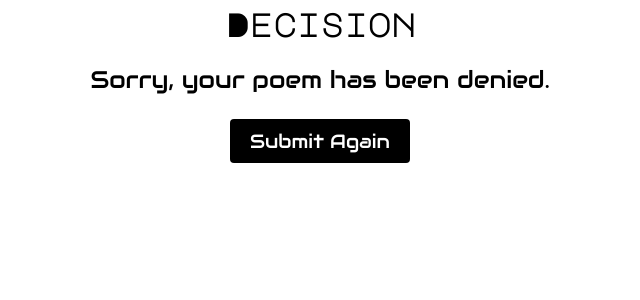
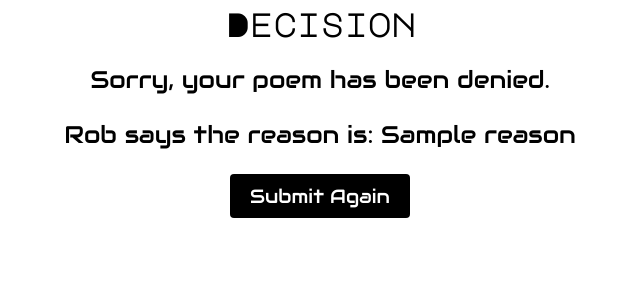
Before and after one commit to tmansmann0/RobotsDecideLitmag, a Flask app: template templates/result.html in a window 1280 px wide. Shown: the top 300 px of the page, without its empty margins (320-960 px from the left). Run offline with Flask 2, Linux system fonts and the light colour scheme; the template is opened without the code that fills it: most values are stand-ins (such as "Sample title", 1, 10 or a date in 2020).

Commit message:
added reasoning section to results page

```diff
--- a/main.py
+++ b/main.py
@@ -50,8 +50,10 @@ def submit():
                 decision = 'accepted'
             else:
                 decision = 'denied'
+                reason = 'not on theme'
         else:
             decision = 'denied'
+            reason = 'other'
         session = get_db()
         # Create a new Submission object and add it to the session
         submission = Submission(submission_text=submission_text, email=email, decision=decision)
@@ -59,13 +61,14 @@ def submit():
         # Commit the transaction
         session.commit()
         session.close()
-        return render_template('loading.html', decision=decision)
+        return render_template('loading.html', decision=decision, reason=reason)
     return render_template('submit.html')
 
 @app.route('/result')
 def result():
     decision = request.args.get('decision')
-    return render_template('result.html', decision=decision)
+    reason = request.args.get('reason')
+    return render_template('result.html', decision=decision, reason=reason)
 
 @app.route('/submissions')
 @basic_auth.required
--- a/templates/result.html
+++ b/templates/result.html
@@ -48,6 +48,7 @@
     {% else %}
         <p>Sorry, your poem has been denied.</p>
     {% endif %}
+    <p>Rob says the reason is: {{ reason }}</p>
     <form action="submit" method="GET">
     <input type="submit" value="Submit Again">
     </form>
```
